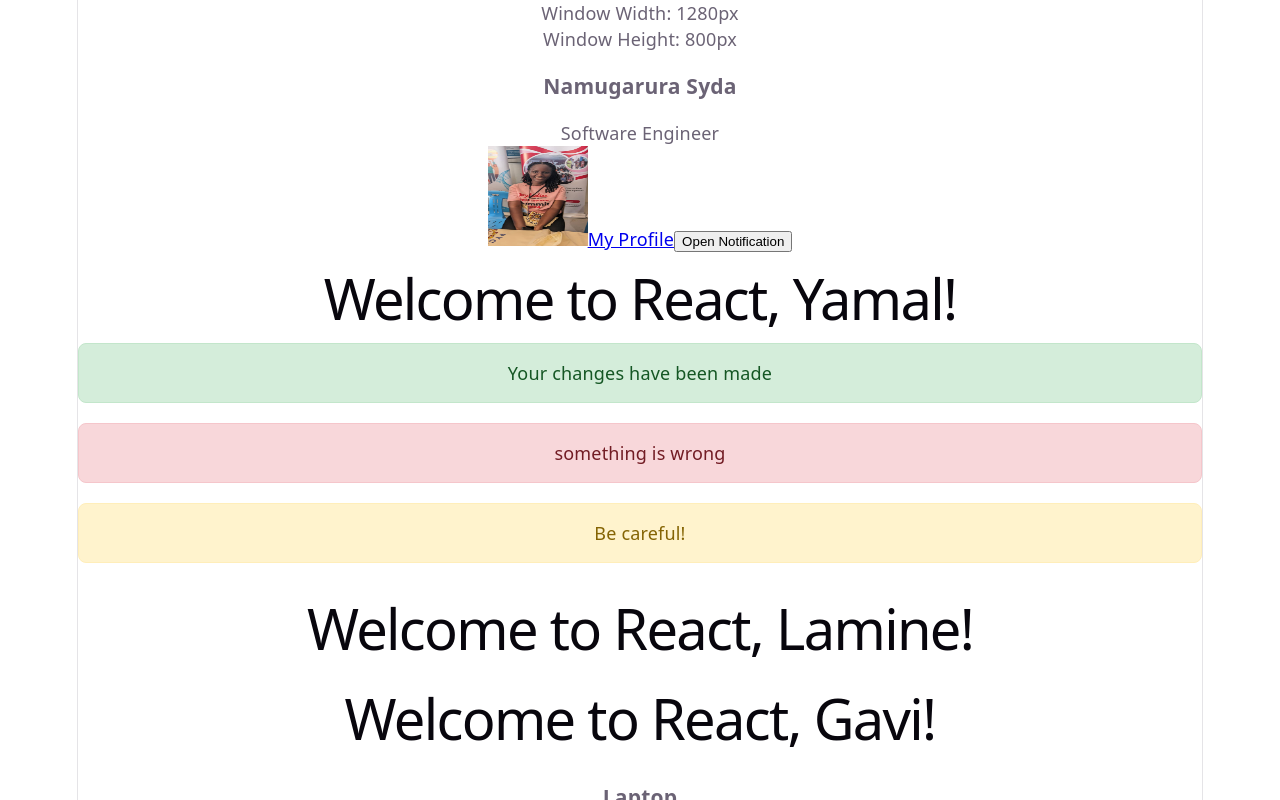
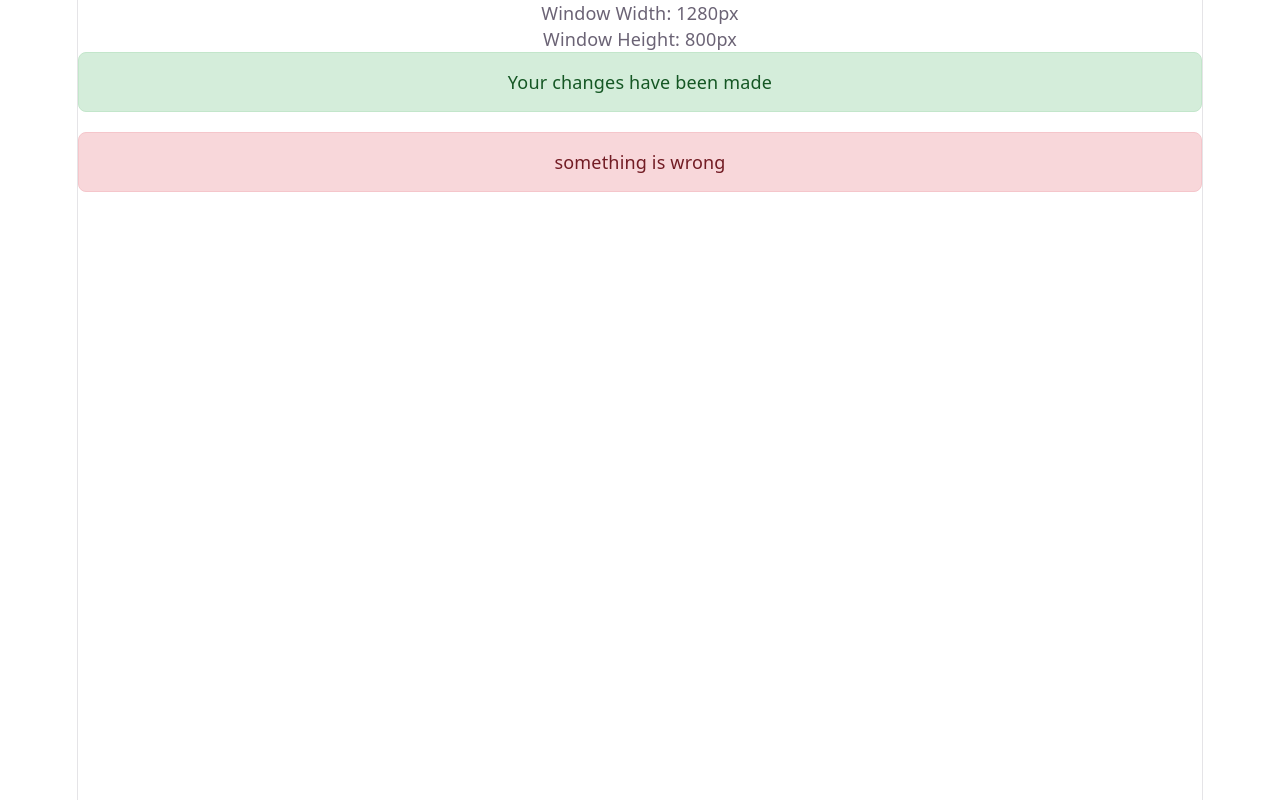
Before and after one commit to namugarurasyda/props, a React (Vite) app in the folder props-cr/: page / in a window 1280 px wide. Shown: the top 800 px of the page. Built offline with nearby package versions, Linux system fonts and the light colour scheme.

Commit message:
Module integration

```diff
--- a/props-cr/src/App.css
+++ b/props-cr/src/App.css
@@ -182,3 +182,32 @@
     border-right-color: var(--border);
   }
 }
+
+.alert{
+    padding: 16px;
+    border-radius: 8px;
+    margin-bottom: 20px;
+    color: #155724;
+
+}
+
+.error{
+    background-color: #f8d7da;
+    color: #721c24;
+    border: 1px solid #f5c6cb;
+    margin-bottom: 20px;
+}
+
+.success{
+    background-color: #d4edda;
+    color: #155724;
+    border: 1px solid #c3e6cb;
+    margin-bottom: 20px;
+}
+
+.warning{
+    background-color: #fff3cd;
+    color: #856404;
+    border: 1px solid #ffeeba;
+    margin-bottom: 20px;
+}
--- a/props-cr/src/App.jsx
+++ b/props-cr/src/App.jsx
@@ -16,9 +16,9 @@ function App() {
   return (
     <>
     <WindowChange />
-
+{/*
     <Profile name=" Namugarura Syda" description="Software Engineer" urlavatar={menuImg} websiteurl="https://namugarurasyda.vercel.app/" />
-      <Welcome name="Yamal" />
+      <Welcome name="Yamal" /> */}
        <Alert>
         <p>Your changes have been made</p>
       </Alert>
@@ -26,15 +26,15 @@ function App() {
       <Alert type='error'>
         <p>something is wrong</p>
       </Alert>
-      <Alert type='warning'>
+      {/* <Alert type='warning'>
         <p>Be careful!</p>
       </Alert>
-
-      <Welcome name="Lamine" />
+       */}
+      {/* <Welcome name="Lamine" />
       <Welcome name="Gavi" />
       <Product title="Laptop" price={999.99} inStock={true} categories={["Electronics", "Computers"]} />
        <UserDetails name="Alice" isOnline={true} />
-       <UserDetails name="Bob" isOnline={false} />
+       <UserDetails name="Bob" isOnline={false} />   */}
     </>
   )
 }
--- a/props-cr/src/components/Alert.jsx
+++ b/props-cr/src/components/Alert.jsx
@@ -1,4 +1,4 @@
-// import "../../src/Alert.css"
+
 
 // export const Alert = ({ children , type="success"}) => {
 //     return (
@@ -19,21 +19,22 @@
 
 // import "../../src/Alert.css"
 // import "./../Alert.module.css"
+import  "./../App.css"
 
-// export const Alert = ({ children , type="success"}) => {
-//     return (
-//         <div
-//             className={`alert ${type}`} // you call a literal  name
-//          >
-//             {children}
-//         </div>
-//     )
-// }
+export const Alert = ({ children , type="success"}) => {
+    return (
+        <div
+            className={`alert ${type}`} // you call a literal  name
+         >
+            {children}
+        </div>
+    )
+}
 
 
-import styles from "./../Alert.module.css"
+ import styles from "./../Alert.module.css"
 
-export const Alert = ({ children, type = "success" }) => {
-  return <div className={`${styles.alert} ${styles[type]}`}>{children}</div>;
+// export const Alert = ({ children, type = "success" }) => {
+//   return <div className={`${styles.alert} ${styles[type]}`}>{children}</div>;
 
-}
+// }
--- a/props-cr/src/components/WindowChange.jsx
+++ b/props-cr/src/components/WindowChange.jsx
@@ -1,4 +1,6 @@
 import React, {useState, useEffect} from "react";
+
+
 
 function WindowChange() {
 
```
